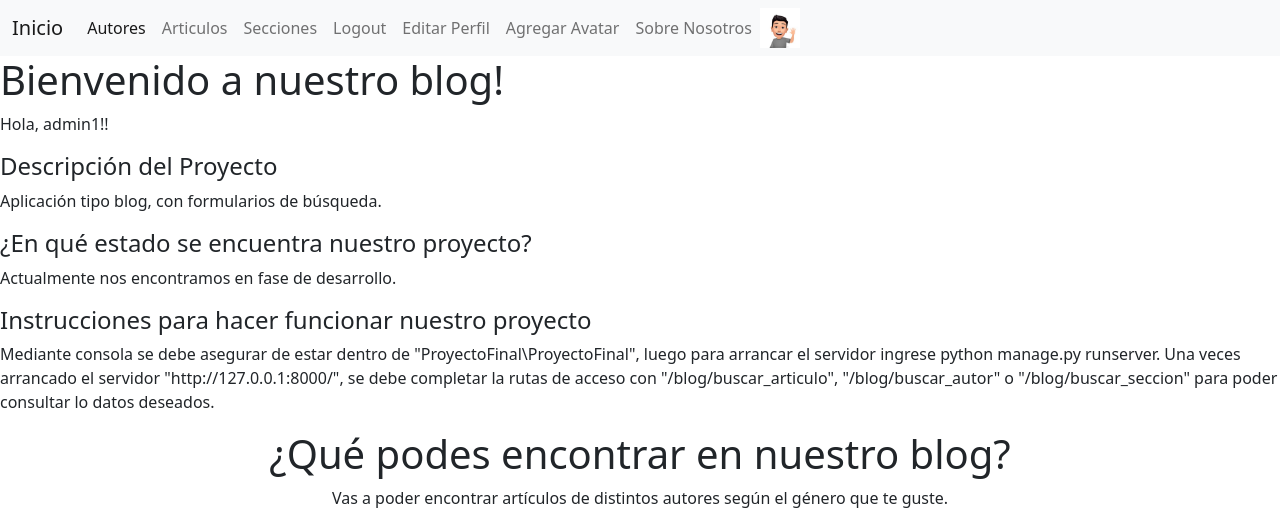
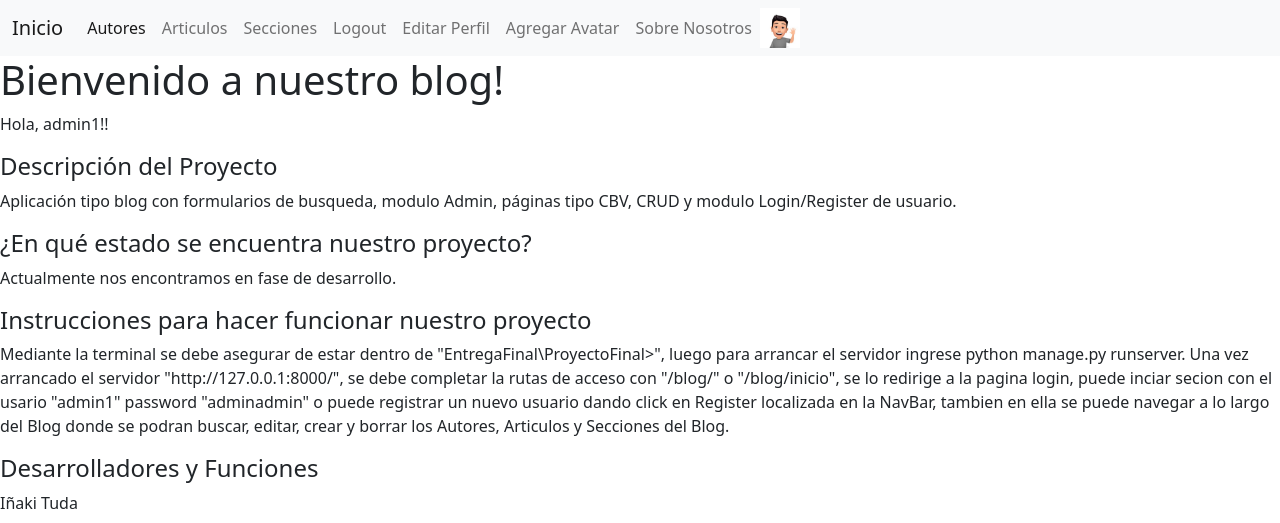
Before and after one commit to jmoyano90/EntregaFinal, a Django app: page /blog/ in a window 1280 px wide. Shown: the top 523 px of the page. Run offline with Django 4.2, Linux system fonts and the light colour scheme; a user stored in the database is signed in; data comes from the database, SQL or seed files in the repository.

Commit message:
cambie html de inicio

```diff
--- a/ProyectoFinal/blog/templates/blog/inicio.html
+++ b/ProyectoFinal/blog/templates/blog/inicio.html
@@ -74,7 +74,7 @@
       {% endif %}
       <article class="articulo">
         <h4>Descripción del Proyecto</h4>
-        <p>Aplicación tipo blog, con formularios de búsqueda.</p>
+        <p>Aplicación tipo blog con formularios de busqueda, modulo Admin, páginas tipo CBV, CRUD y modulo Login/Register de usuario.</p>
       </article>
       <article class="articulo">
         <h4>¿En qué estado se encuentra nuestro proyecto?</h4>
@@ -82,7 +82,19 @@
       </article>
       <article class="articulo">
         <h4>Instrucciones para hacer funcionar nuestro proyecto</h4>
-        <p>Mediante consola se debe asegurar de estar dentro de "ProyectoFinal\ProyectoFinal", luego para arrancar el servidor ingrese python manage.py runserver. Una veces arrancado el servidor "http://127.0.0.1:8000/", se debe completar la rutas de acceso con "/blog/buscar_articulo", "/blog/buscar_autor" o "/blog/buscar_seccion" para poder consultar lo datos deseados.</p>
+        <p>Mediante la terminal se debe asegurar de estar dentro de "EntregaFinal\ProyectoFinal>", luego para arrancar el servidor ingrese python manage.py runserver. Una vez arrancado el servidor "http://127.0.0.1:8000/", se debe completar la rutas de acceso con "/blog/" o "/blog/inicio", se lo redirige a la pagina login, puede inciar secion con el usario "admin1" password "adminadmin" o puede registrar un nuevo usuario dando click en Register localizada en la NavBar, tambien en ella se puede navegar a lo largo del Blog donde se podran buscar, editar, crear y borrar los Autores, Articulos y Secciones del Blog.</p>
+      </article>
+      <article class="articulo" >
+        <h4>Desarrolladores y Funciones</h4>
+        <p>Iñaki Tuda</p>
+          <li>Modulo Login, Logout y Registro</li>
+          <li>Avatar y Edición del Usuario</li>
+          <li>Implementación HTML</li>
+          <ul></ul>
+        <p>Javier Moyano</p>
+          <li>Formulación de Búsqueda</li>
+          <li>Unit Test</li>
+          <li>Páginas CBV</li>
       </article>
     </main>
     <section>
```
